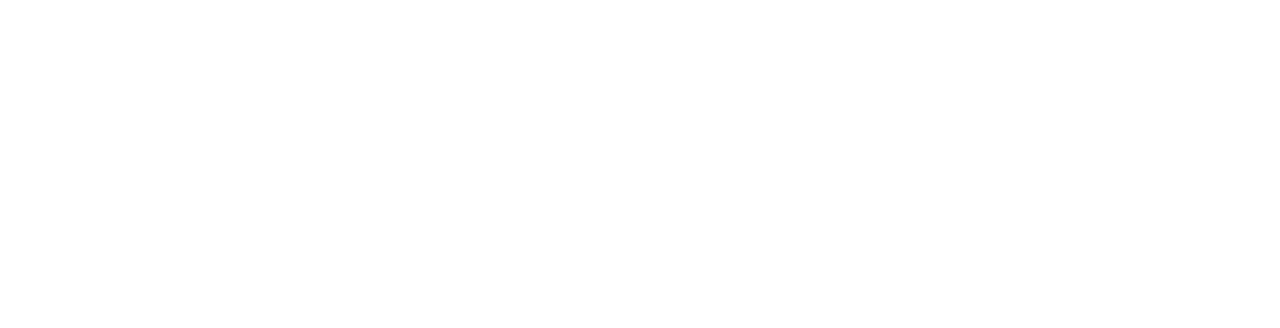
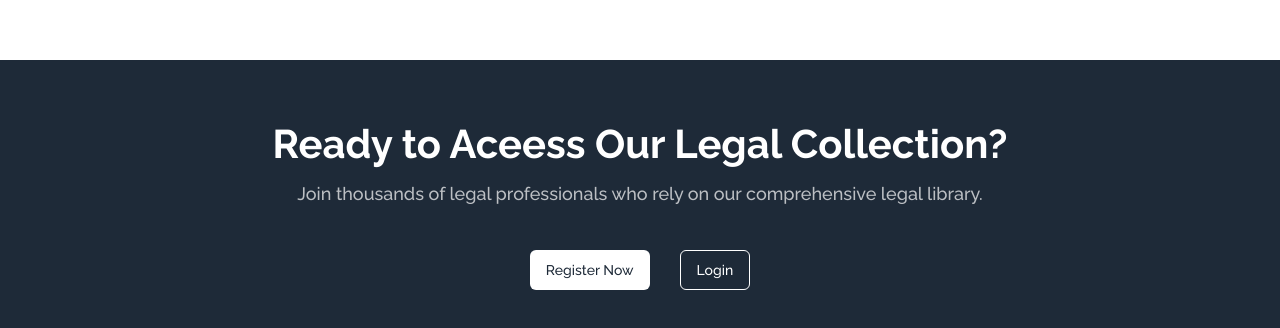
Before and after one commit to monirhabderabby/Biblioteca-Legal, a Next.js app: page / in a window 1280 px wide. Shown: the part 2340-2668 px from the top of the page. Before the commit the page ends 2400 px from the top, so only its background shows below. Built offline with nearby package versions, Linux system fonts and the light colour scheme.

Commit message:
developed: cta section

```diff
--- a/src/app/page.tsx
+++ b/src/app/page.tsx
@@ -1,3 +1,4 @@
+import CTA from "@/components/shared/sections/cta";
 import { Button } from "@/components/ui/button";
 
 export default function Home() {
@@ -13,6 +14,7 @@
         <Button>Get Started</Button>
       </div>
       <div className="min-h-[200vh] w-full"></div>
+      <CTA />
     </>
   );
 }
--- /dev/null
+++ b/src/components/shared/sections/cta.tsx
@@ -0,0 +1,29 @@
+import { Button } from "@/components/ui/button";
+
+const CTA = () => {
+  return (
+    <div className="w-full bg-primary py-[60px]">
+      <h1 className="text-white font-bold text-[25px] lg:text-[40px] leading-[120%] text-center">
+        Ready to Aceess Our Legal Collection?
+      </h1>
+      <p className="text-white/70 font-medium text-[14px] lg:text-[18px]  leading-[120%] text-center mt-[15px]">
+        Join thousands of legal professionals who rely on our comprehensive
+        legal library.
+      </p>
+
+      <div className="w-full flex justify-center mt-[45px] gap-x-[30px]">
+        <Button className="bg-white text-primary hover:bg-white/80 transition-all duration-300">
+          Register Now
+        </Button>
+        <Button
+          variant="outline"
+          className="bg-transparent text-white border-white hover:bg-white/5 hover:text-white transition-all duration-300"
+        >
+          Login
+        </Button>
+      </div>
+    </div>
+  );
+};
+
+export default CTA;
```
